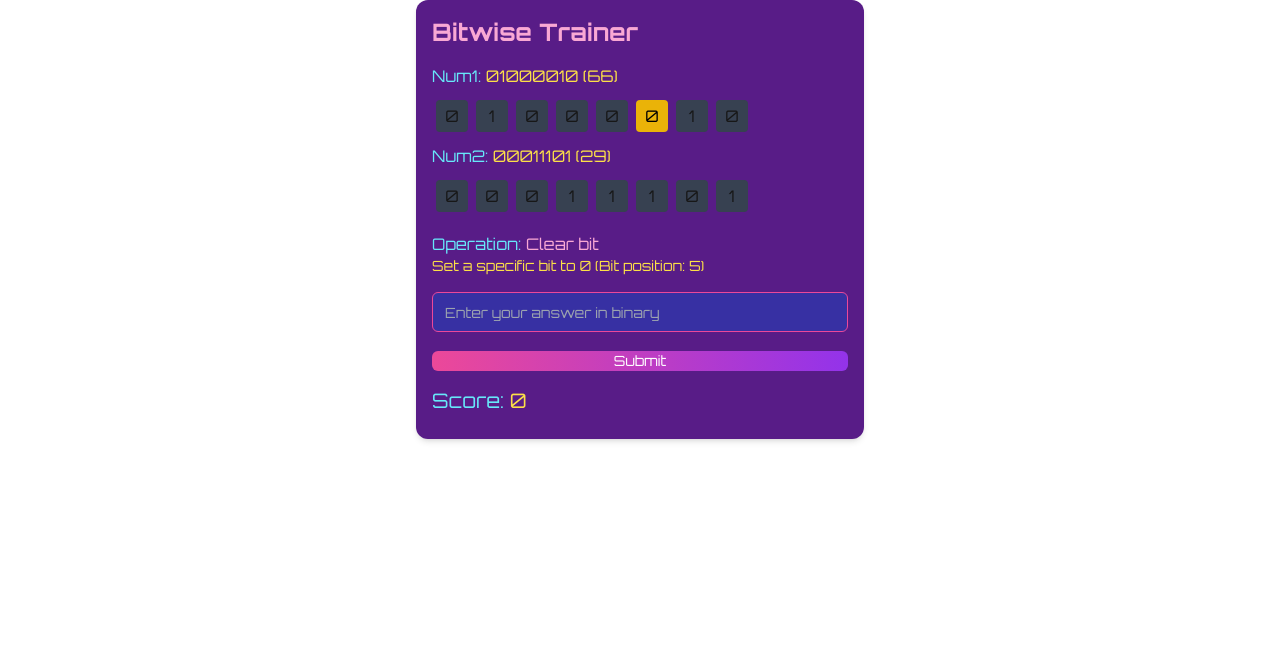
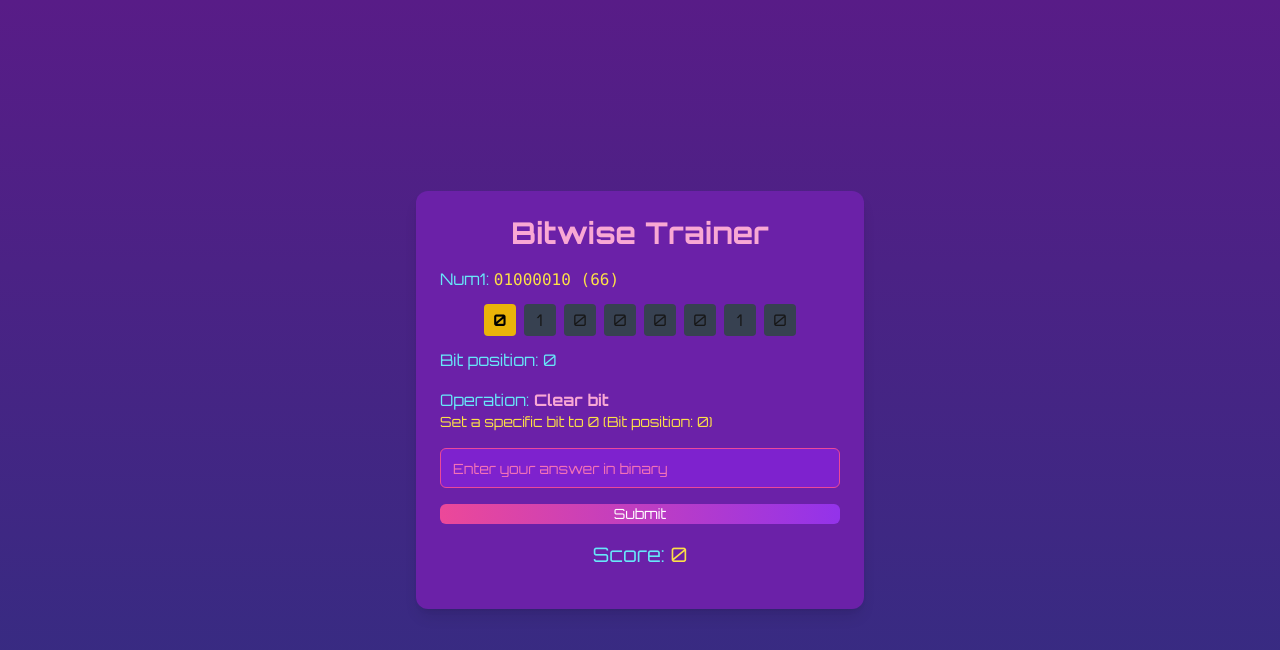
Before and after one commit to rysaunders/bitwise-trainer, a Next.js app: page / in a window 1280 px wide. Shown: the top 650 px of the page. Built offline with nearby package versions, Linux system fonts and the light colour scheme.

Commit message:
UI Enhance

```diff
--- a/app/page.tsx
+++ b/app/page.tsx
@@ -28,9 +28,10 @@ export default function BitwiseTrainer() {
 
   const generateNumbers = () => {
     setNum1(Math.floor(Math.random() * 256)); // 8-bit number
-    setNum2(Math.floor(Math.random() * 256)); // 8-bit number
+    setNum2(Math.floor(Math.random() * 8)); // Bit position (0-7)
     setOperation(operations[Math.floor(Math.random() * operations.length)]);
   };
+
 
   useEffect(() => {
     generateNumbers();
@@ -81,7 +82,7 @@ export default function BitwiseTrainer() {
   const getBitVisualization = (num: number, highlightBit: number | null = null) => {
     return num.toString(2).padStart(8, '0').split('').map((bit, index) => (
       <span key={index} className={`inline-block w-8 text-center p-1 m-1 rounded ${
-        index === highlightBit ? 'bg-yellow-500 text-black' : 'bg-gray-700'
+        index === highlightBit ? 'bg-yellow-500 text-black font-bold' : 'bg-gray-700'
       }`}>
         {bit}
       </span>
@@ -89,33 +90,44 @@ export default function BitwiseTrainer() {
   };
 
   const getOperationDescription = () => {
-    const bitPosition = num2 % 8;
     switch (operation.name) {
       case 'Set bit':
       case 'Clear bit':
       case 'Toggle bit':
       case 'Check if bit is set':
-        return `${operation.description} (Bit position: ${bitPosition})`;
+        return `${operation.description} (Bit position: ${num2})`;
+      case 'Mask':
+        return `${operation.description} (Mask: ${num2.toString(2).padStart(8, '0')})`;
+      case 'Combine bytes':
+        return `${operation.description} (Num1 as high byte, Num2 as low byte)`;
       default:
         return operation.description;
     }
   };
 
   return (
-    <div className="p-4 max-w-md mx-auto bg-purple-900 rounded-xl shadow-md">
-      <h1 className="text-2xl font-bold mb-4 text-pink-300">Bitwise Trainer</h1>
-      <div className="mb-4">
-        <p className="text-cyan-300">Num1: <span className="text-yellow-300">{num1.toString(2).padStart(8, '0')} ({num1})</span></p>
-        <div className="my-2">{getBitVisualization(num1, operation.requiresSecondOperand ? num2 % 8 : null)}</div>
+    <div className="min-h-screen bg-gradient-to-b from-purple-900 to-indigo-900 flex items-center justify-center p-4">
+      <div className="w-full max-w-md bg-purple-800 rounded-xl shadow-lg p-6 space-y-4">
+        <h1 className="text-3xl font-bold text-center text-pink-300">Bitwise Trainer</h1>
+        <div>
+          <p className="text-cyan-300">Num1: <span className="text-yellow-300 font-mono">{num1.toString(2).padStart(8, '0')} ({num1})</span></p>
+          <div className="my-2 flex justify-center">{getBitVisualization(num1, operation.requiresSecondOperand ? num2 : null)}</div>
           {operation.requiresSecondOperand && (
             <>
-            <p className="text-cyan-300 mt-2">Num2: <span className="text-yellow-300">{num2.toString(2).padStart(8, '0')} ({num2})</span></p>
-            <div className="my-2">{getBitVisualization(num2)}</div>
+              <p className="text-cyan-300 mt-2">
+                {operation.name === 'Mask' || operation.name === 'Combine bytes'
+                  ? `Num2: ${num2.toString(2).padStart(8, '0')} (${num2})`
+                  : `Bit position: ${num2}`
+                }
+              </p>
+              {(operation.name === 'Mask' || operation.name === 'Combine bytes') && (
+                <div className="my-2 flex justify-center">{getBitVisualization(num2)}</div>
+              )}
             </>
           )}
         </div>
-      <div className="mb-4">
-        <p className="text-cyan-300">Operation: <span className="text-pink-300">{operation.name}</span></p>
+        <div>
+          <p className="text-cyan-300">Operation: <span className="text-pink-300 font-semibold">{operation.name}</span></p>
           <p className="text-sm text-yellow-300">{getOperationDescription()}</p>
         </div>
         <Input
@@ -123,15 +135,16 @@ export default function BitwiseTrainer() {
           value={userAnswer}
           onChange={(e) => setUserAnswer(e.target.value)}
           placeholder="Enter your answer in binary"
-        className="mb-4 bg-indigo-800 text-pink-300 border-pink-500"
+          className="bg-purple-700 text-pink-300 border-pink-500 placeholder-pink-400"
         />
-      <Button onClick={checkAnswer} className="w-full bg-gradient-to-r from-pink-500 to-purple-600 hover:from-pink-600 hover:to-purple-700 text-white mb-4">
+        <Button onClick={checkAnswer} className="w-full bg-gradient-to-r from-pink-500 to-purple-600 hover:from-pink-600 hover:to-purple-700 text-white">
           Submit
         </Button>
-      <p className="text-xl mb-2 text-cyan-300">Score: <span className="text-yellow-300">{score}</span></p>
-      <p className={`text-lg ${feedback.startsWith('Correct') ? 'text-green-400' : 'text-red-400'}`}>
+        <p className="text-xl text-center text-cyan-300">Score: <span className="text-yellow-300">{score}</span></p>
+        <p className={`text-lg text-center ${feedback.startsWith('Correct') ? 'text-green-400' : 'text-red-400'}`}>
           {feedback}
         </p>
       </div>
+    </div>
   );
 }
```
Lines whose indentation alone changed are shown as unchanged.
